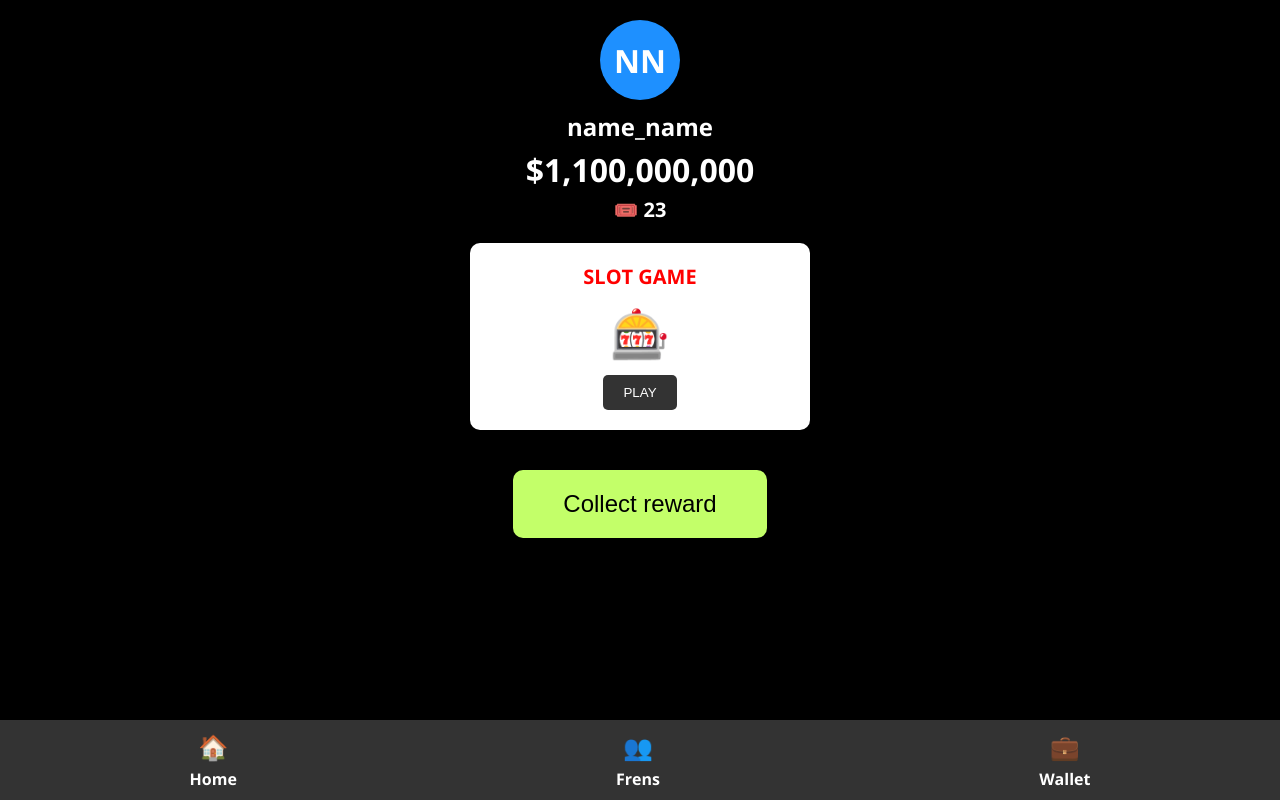
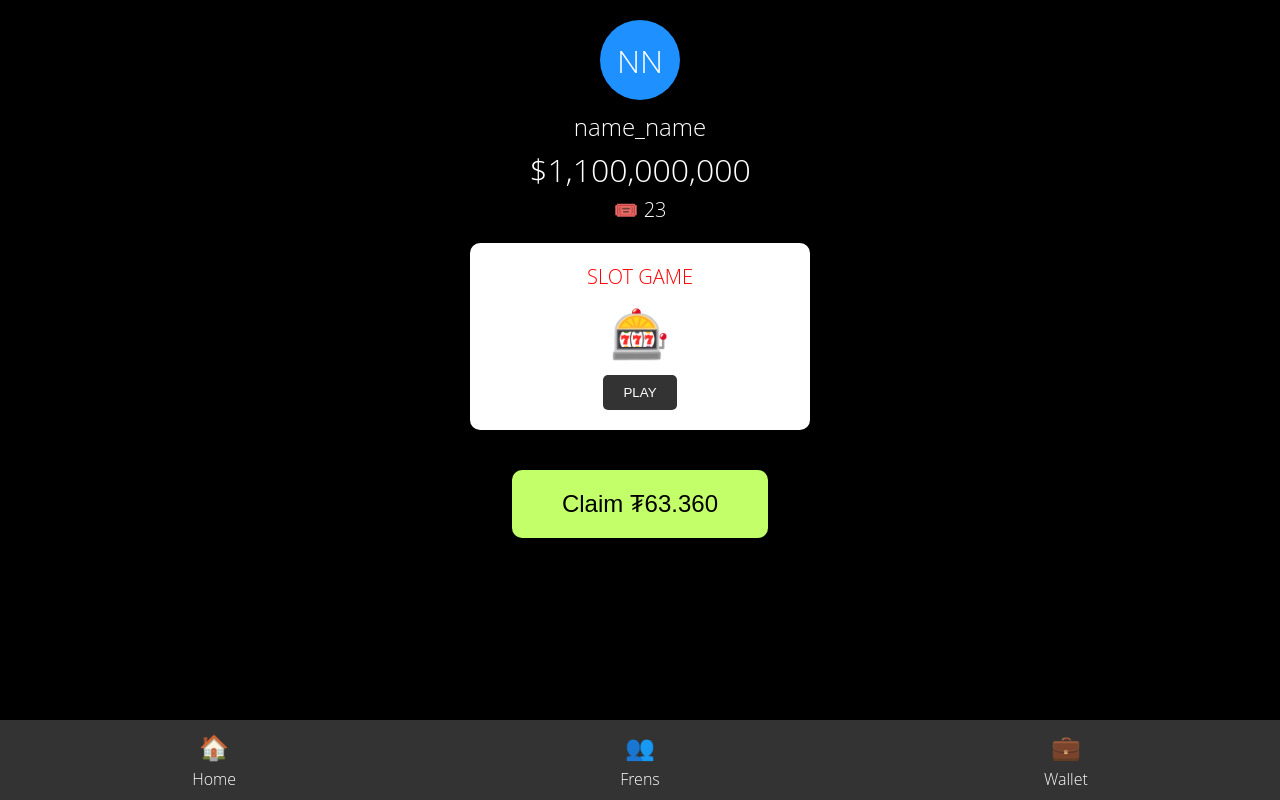
Before and after one commit to holodtmsk/ViceCityRadio, a Flask app: page / in a window 1280 px wide. Run offline with Flask 2, Linux system fonts and the light colour scheme.

Commit message:
Update index.html

```diff
--- a/code/templates/index.html
+++ b/code/templates/index.html
@@ -5,7 +5,7 @@
     <meta name="viewport" content="width=device-width, initial-scale=1.0">
     <title>Game Interface</title>
     <link rel="stylesheet" href="{{ url_for('static', filename='css/style.css') }}">
-    <link href="https://fonts.googleapis.com/css2?family=Open+Sans:wght@700&display=swap" rel="stylesheet">
+    <link href="https://fonts.googleapis.com/css2?family=Open+Sans:wght@200&display=swap" rel="stylesheet">
 </head>
 <body>
     <div class="container">
@@ -24,7 +24,7 @@
             <button class="play-button">PLAY</button>
         </div>
 
-        <button class="collect-button">Collect reward</button>
+        <button class="collect-button">Claim ₮63.360</button>
     </div>
 
     <div class="navigation-bar">
```
